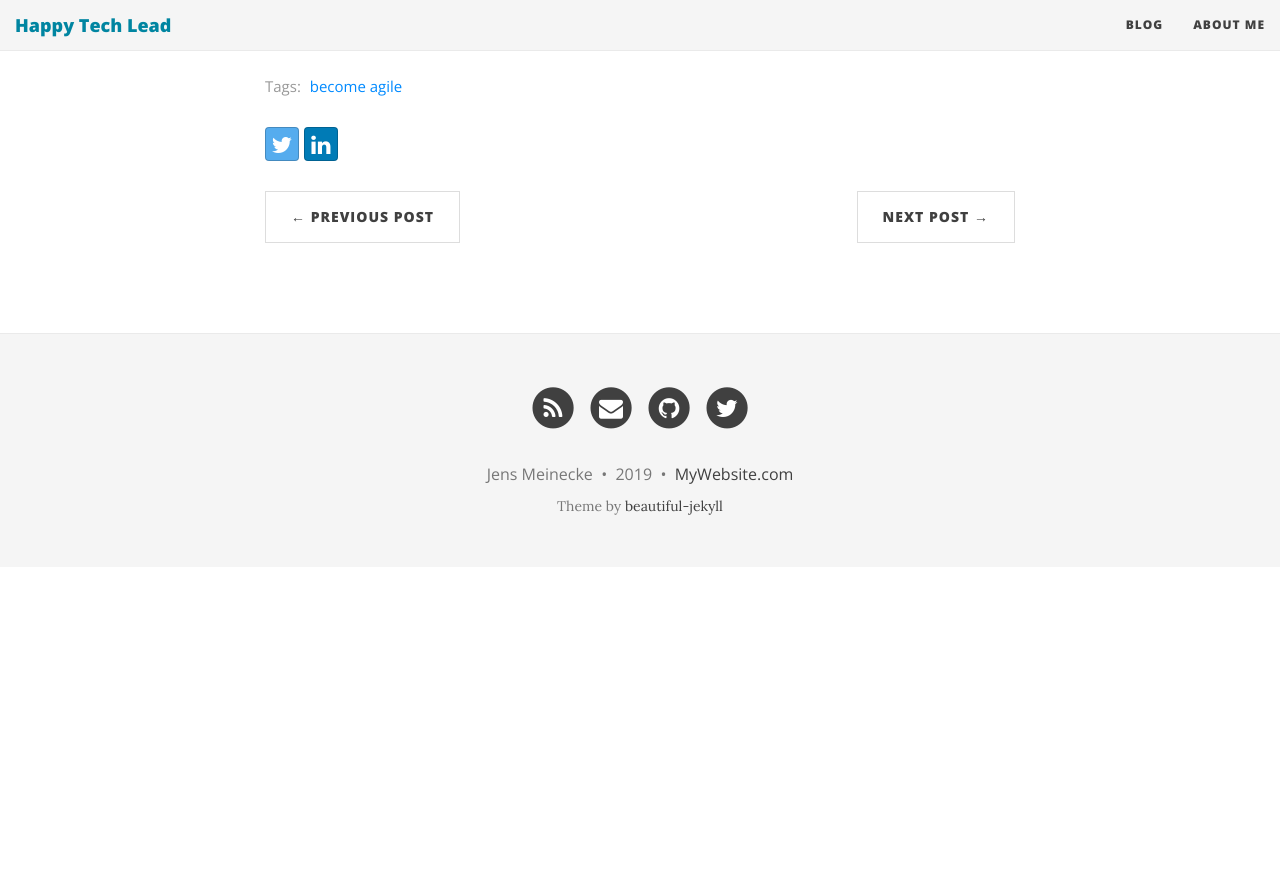
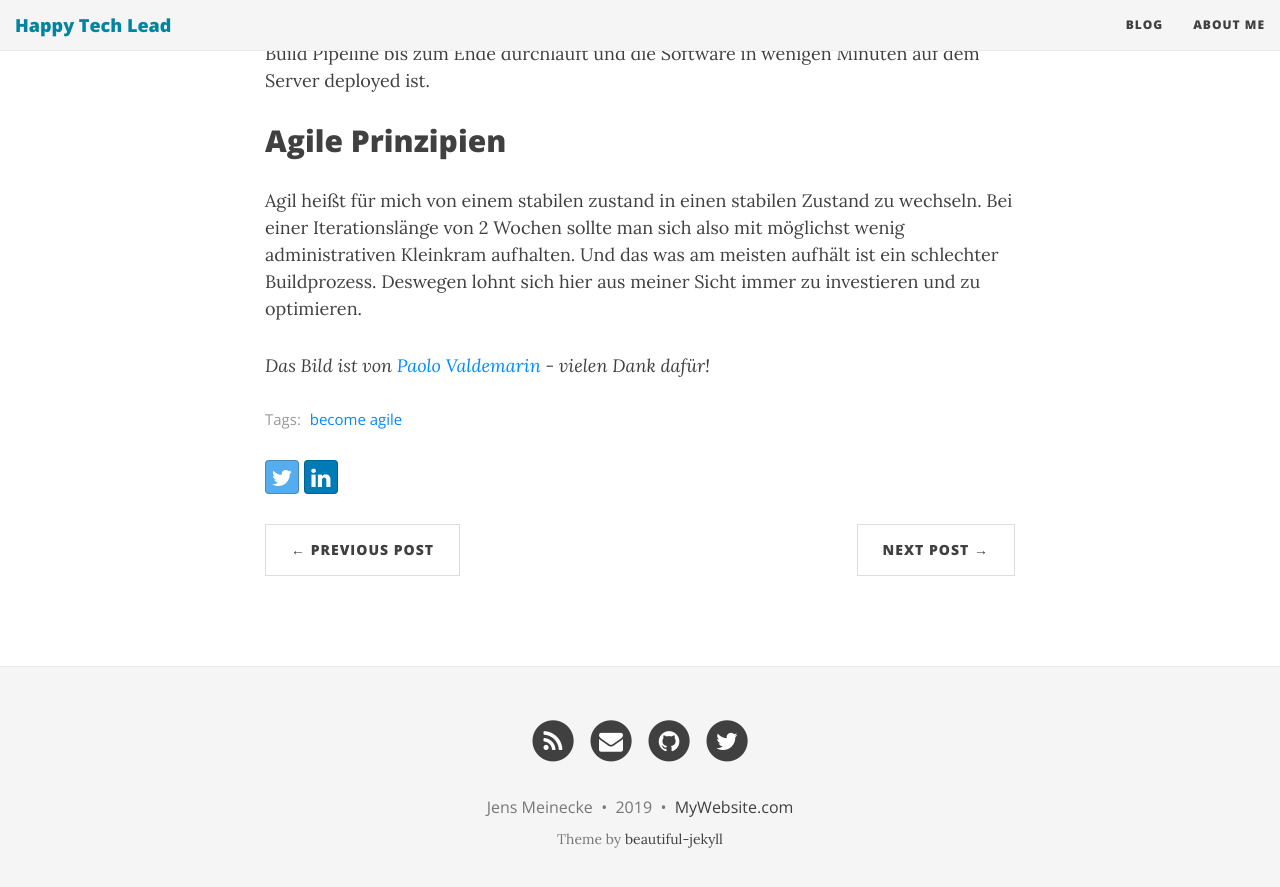
Before and after one commit to meinjens/happytechlead.github.io, a Jekyll site: the page built from _posts/2018-02-15-10-minutes-to-go.md, in a window 1280 px wide and 900 px high, scrolled down 2691 px. Shown: the top 887 px of the window. Built offline with Jekyll 4.4.1, drawn with Linux system fonts in a browser that asks for light colours; nearby versions of some CDN libraries; before the commit the page ends 3258 px from its top, so only the background shows below that.

Commit message:
added imge

```diff
--- a/_posts/2018-02-15-10-minutes-to-go.md
+++ b/_posts/2018-02-15-10-minutes-to-go.md
@@ -41,3 +42,5 @@ Mein Idealfall sieht so aus, dass nach dem angenommenen Merge Request die gesamt
 ## Agile Prinzipien
 
 Agil heißt für mich von einem stabilen zustand in einen stabilen Zustand zu wechseln. Bei einer Iterationslänge von 2 Wochen sollte man sich also mit möglichst wenig administrativen Kleinkram aufhalten. Und das was am meisten aufhält ist ein schlechter Buildprozess. Deswegen lohnt sich hier aus meiner Sicht immer zu investieren und zu optimieren.
+
+_Das Bild ist von [Paolo Valdemarin](https://www.flickr.com/photos/paolovalde/) - vielen Dank dafür!_
```
Also changed, not shown: other parts of _posts/2018-02-15-10-minutes-to-go.md (+1 -0 lines), assets/schneckenrennen_9010600618_bd8d776632.jpg (added).
